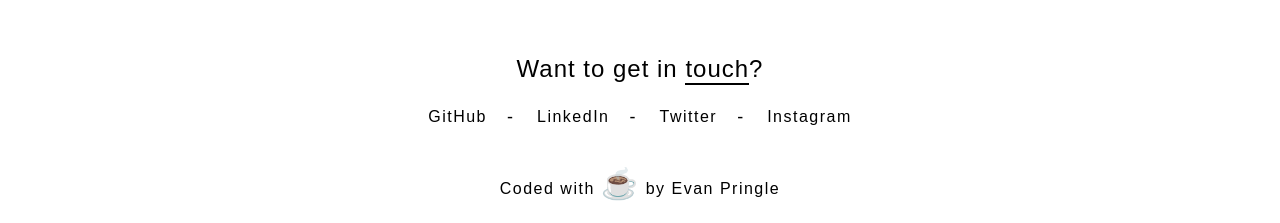
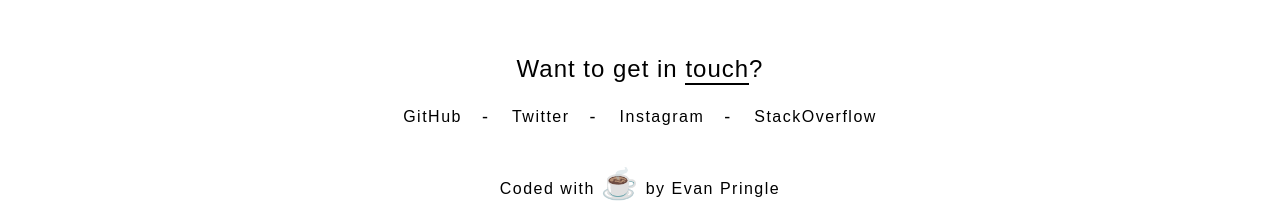
Before and after one commit to evmoriarty/portfolio, a Jekyll site: the page built from index.md, in a window 1280 px wide. Shown: the part 1881-2104 px from the top of the page. Built offline with Jekyll 4.4.1, drawn with Linux system fonts in a browser that asks for light colours; some web fonts are replaced; our own code applies the rules of GitHub Pages for plain Markdown files.

Commit message:
removed linkedin

```diff
--- a/_layouts/home.html
+++ b/_layouts/home.html
@@ -67,13 +67,13 @@
                 <div class="links">
                     <ul class="list">
                         <li><a href="https://github.com/SrgSprinkles/" target="_blank"><p>GitHub</p></a></li>
-                        <li><a href="https://linkedin.com/in/evan-pringle/" target="_blank"><p>LinkedIn</p></a></li>
-                        <li><a href="https://twitter.com/epringle365" target="_blank"><p>Twitter</p></a></li>
-                        <li><a href="https://instagram.com/epringle365" target="_blank"><p>Instagram</p></a></li>
+                        <li><a href="https://twitter.com/evan_eboy" target="_blank"><p>Twitter</p></a></li>
+                        <li><a href="https://instagram.com/evan.eboy/" target="_blank"><p>Instagram</p></a></li>
+                        <li><a href="https://stackoverflow.com/users/8493023/srgsprinkles" target="_blank"><p>StackOverflow</p></a></li>
                     </ul>
                 </div>
                 <div class="copyright">
-                    <p class="text-center padding-tb-25">Coded with <a href="https://www.buymeacoffee.com/sprinfo" target="_blank" title="Buy me more coffee?"><span id="coffee-emoji">☕</span></a> by Evan Pringle</p>
+                    <p class="text-center padding-tb-25">Coded with <span id="coffee-emoji"><a href="https://www.buymeacoffee.com/sprinfo" target="_blank" title="Buy me more coffee?">☕</a></span> by Evan Pringle</p>
                 </div>
             </div>
         </footer>
```
